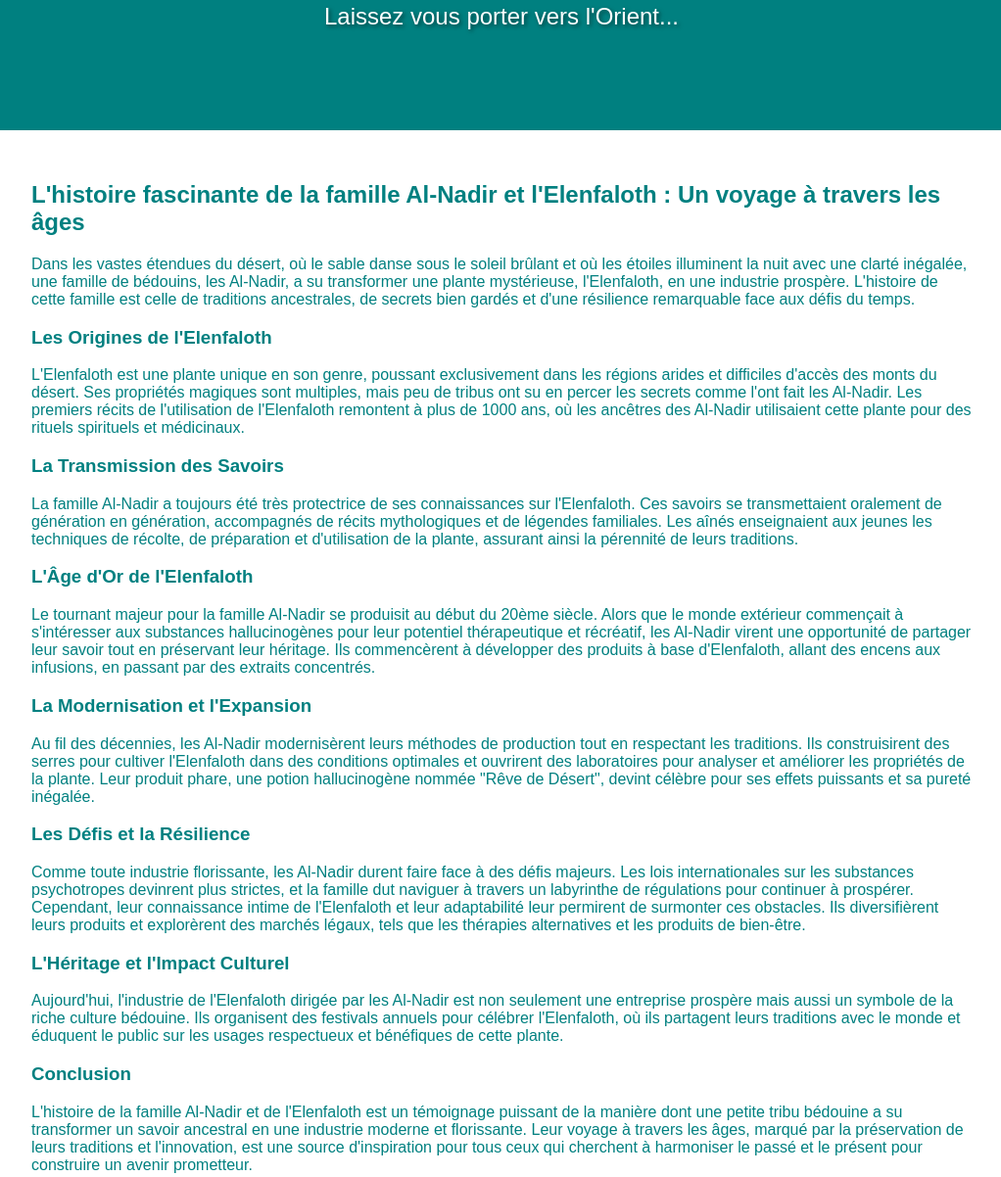
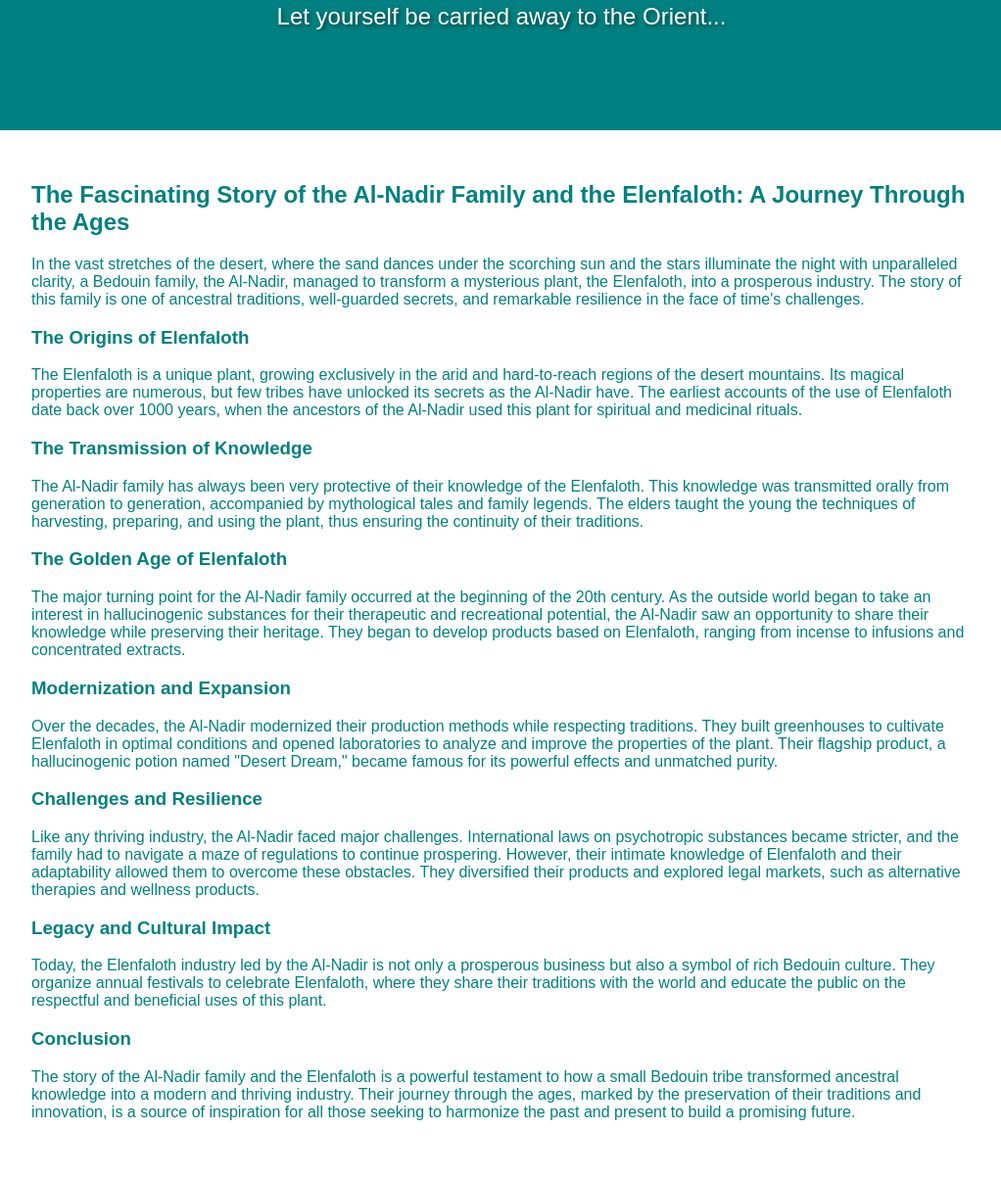
Before and after one commit to H4ss/Google-SEO-Tek5, a Gatsby site: page /about in a window 1280 px wide. Shown: the part 219-1421 px from the top of the page at 98% size, without its empty margins (128-1150 px from the left). Built offline with nearby package versions, Linux system fonts and the light colour scheme; Gatsby itself is replaced by a stand-in of ours.

Commit message:
patch: translate french contents in english

```diff
--- a/src/components/latest-news.js
+++ b/src/components/latest-news.js
@@ -25,8 +25,9 @@ const LatestNews = () => {
 
   return (
     <div className="latest-news" style={{ textAlign: 'center' }}>
-            <h2 style={{ color: 'teal', textAlign: 'center', fontSize: '2em', marginBottom: '0.5em' }}>Articles récents</h2> {/* Reduce the bottom margin */}
-            <p style={{ color: 'teal', textAlign: 'center' }}>Ne manquer pas les dernières nouvelles sur notre blog !</p> {/* Add a paragraph */}               <div className="news-grid">
+      <h2 style={{ color: 'teal', textAlign: 'center', fontSize: '2em', marginBottom: '0.5em' }}>Recent articles</h2> {/* Reduce the bottom margin */}
+      <p style={{ color: 'teal', textAlign: 'center' }}>Don't miss the latest news on our blog!</p> {/* Add a paragraph */}
+      <div className="news-grid">
         {data.allMarkdownRemark.edges.map(({ node }) => (
           <article key={node.id} className="news-card">
             <Link to={node.fields.slug} className="news-link">
--- a/src/pages/about.js
+++ b/src/pages/about.js
@@ -15,53 +15,52 @@ const AboutPage = () => (
       minHeight: 'calc(50vh - 80px)', // Subtract the height of the navbar
       padding: '1rem'
     }}>
-      <h1 style={{ textShadow: '2px 2px 4px rgba(0, 0, 0, 0.5)', fontSize: '3em' }}>À propos de Elenfaloth Fantasy</h1>
+      <h1 style={{ textShadow: '2px 2px 4px rgba(0, 0, 0, 0.5)', fontSize: '3em' }}>About Elenfaloth Fantasy</h1>
       <p style={{ textShadow: '2px 2px 4px rgba(0, 0, 0, 0.5)', fontSize: '1.5em' }}>
-        Laissez vous porter vers l'Orient...
+        Let yourself be carried away to the Orient...
       </p>
     </div>
     <div style={{ margin: '0 auto', maxWidth: 960, padding: '2rem' }}>
       <section>
-        <h2>L'histoire fascinante de la famille Al-Nadir et l'Elenfaloth : Un voyage à travers les âges</h2>
-        <p>Dans les vastes étendues du désert, où le sable danse sous le soleil brûlant et où les étoiles illuminent la nuit avec une clarté inégalée, une famille de bédouins, les Al-Nadir, a su transformer une plante mystérieuse, l'Elenfaloth, en une industrie prospère. L'histoire de cette famille est celle de traditions ancestrales, de secrets bien gardés et d'une résilience remarquable face aux défis du temps.</p>
+        <h2>The Fascinating Story of the Al-Nadir Family and the Elenfaloth: A Journey Through the Ages</h2>
+        <p>In the vast stretches of the desert, where the sand dances under the scorching sun and the stars illuminate the night with unparalleled clarity, a Bedouin family, the Al-Nadir, managed to transform a mysterious plant, the Elenfaloth, into a prosperous industry. The story of this family is one of ancestral traditions, well-guarded secrets, and remarkable resilience in the face of time's challenges.</p>
       </section>
 
       <section>
-        <h3>Les Origines de l'Elenfaloth</h3>
-        <p>L'Elenfaloth est une plante unique en son genre, poussant exclusivement dans les régions arides et difficiles d'accès des monts du désert. Ses propriétés magiques sont multiples, mais peu de tribus ont su en percer les secrets comme l'ont fait les Al-Nadir. Les premiers récits de l'utilisation de l'Elenfaloth remontent à plus de 1000 ans, où les ancêtres des Al-Nadir utilisaient cette plante pour des rituels spirituels et médicinaux.</p>
+        <h3>The Origins of Elenfaloth</h3>
+        <p>The Elenfaloth is a unique plant, growing exclusively in the arid and hard-to-reach regions of the desert mountains. Its magical properties are numerous, but few tribes have unlocked its secrets as the Al-Nadir have. The earliest accounts of the use of Elenfaloth date back over 1000 years, when the ancestors of the Al-Nadir used this plant for spiritual and medicinal rituals.</p>
       </section>
 
       <section>
-        <h3>La Transmission des Savoirs</h3>
-        <p>La famille Al-Nadir a toujours été très protectrice de ses connaissances sur l'Elenfaloth. Ces savoirs se transmettaient oralement de génération en génération, accompagnés de récits mythologiques et de légendes familiales. Les aînés enseignaient aux jeunes les techniques de récolte, de préparation et d'utilisation de la plante, assurant ainsi la pérennité de leurs traditions.</p>
+        <h3>The Transmission of Knowledge</h3>
+        <p>The Al-Nadir family has always been very protective of their knowledge of the Elenfaloth. This knowledge was transmitted orally from generation to generation, accompanied by mythological tales and family legends. The elders taught the young the techniques of harvesting, preparing, and using the plant, thus ensuring the continuity of their traditions.</p>
       </section>
 
       <section>
-        <h3>L'Âge d'Or de l'Elenfaloth</h3>
-        <p>Le tournant majeur pour la famille Al-Nadir se produisit au début du 20ème siècle. Alors que le monde extérieur commençait à s'intéresser aux substances hallucinogènes pour leur potentiel thérapeutique et récréatif, les Al-Nadir virent une opportunité de partager leur savoir tout en préservant leur héritage. Ils commencèrent à développer des produits à base d'Elenfaloth, allant des encens aux infusions, en passant par des extraits concentrés.</p>
+        <h3>The Golden Age of Elenfaloth</h3>
+        <p>The major turning point for the Al-Nadir family occurred at the beginning of the 20th century. As the outside world began to take an interest in hallucinogenic substances for their therapeutic and recreational potential, the Al-Nadir saw an opportunity to share their knowledge while preserving their heritage. They began to develop products based on Elenfaloth, ranging from incense to infusions and concentrated extracts.</p>
       </section>
 
       <section>
-        <h3>La Modernisation et l'Expansion</h3>
-        <p>Au fil des décennies, les Al-Nadir modernisèrent leurs méthodes de production tout en respectant les traditions. Ils construisirent des serres pour cultiver l'Elenfaloth dans des conditions optimales et ouvrirent des laboratoires pour analyser et améliorer les propriétés de la plante. Leur produit phare, une potion hallucinogène nommée "Rêve de Désert", devint célèbre pour ses effets puissants et sa pureté inégalée.</p>
+        <h3>Modernization and Expansion</h3>
+        <p>Over the decades, the Al-Nadir modernized their production methods while respecting traditions. They built greenhouses to cultivate Elenfaloth in optimal conditions and opened laboratories to analyze and improve the properties of the plant. Their flagship product, a hallucinogenic potion named "Desert Dream," became famous for its powerful effects and unmatched purity.</p>
       </section>
 
       <section>
-        <h3>Les Défis et la Résilience</h3>
-        <p>Comme toute industrie florissante, les Al-Nadir durent faire face à des défis majeurs. Les lois internationales sur les substances psychotropes devinrent plus strictes, et la famille dut naviguer à travers un labyrinthe de régulations pour continuer à prospérer. Cependant, leur connaissance intime de l'Elenfaloth et leur adaptabilité leur permirent de surmonter ces obstacles. Ils diversifièrent leurs produits et explorèrent des marchés légaux, tels que les thérapies alternatives et les produits de bien-être.</p>
+        <h3>Challenges and Resilience</h3>
+        <p>Like any thriving industry, the Al-Nadir faced major challenges. International laws on psychotropic substances became stricter, and the family had to navigate a maze of regulations to continue prospering. However, their intimate knowledge of Elenfaloth and their adaptability allowed them to overcome these obstacles. They diversified their products and explored legal markets, such as alternative therapies and wellness products.</p>
       </section>
 
       <section>
-        <h3>L'Héritage et l'Impact Culturel</h3>
-        <p>Aujourd'hui, l'industrie de l'Elenfaloth dirigée par les Al-Nadir est non seulement une entreprise prospère mais aussi un symbole de la riche culture bédouine. Ils organisent des festivals annuels pour célébrer l'Elenfaloth, où ils partagent leurs traditions avec le monde et éduquent le public sur les usages respectueux et bénéfiques de cette plante.</p>
+        <h3>Legacy and Cultural Impact</h3>
+        <p>Today, the Elenfaloth industry led by the Al-Nadir is not only a prosperous business but also a symbol of rich Bedouin culture. They organize annual festivals to celebrate Elenfaloth, where they share their traditions with the world and educate the public on the respectful and beneficial uses of this plant.</p>
       </section>
 
       <section>
         <h3>Conclusion</h3>
-        <p>L'histoire de la famille Al-Nadir et de l'Elenfaloth est un témoignage puissant de la manière dont une petite tribu bédouine a su transformer un savoir ancestral en une industrie moderne et florissante. Leur voyage à travers les âges, marqué par la préservation de leurs traditions et l'innovation, est une source d'inspiration pour tous ceux qui cherchent à harmoniser le passé et le présent pour construire un avenir prometteur.</p>
+        <p>The story of the Al-Nadir family and the Elenfaloth is a powerful testament to how a small Bedouin tribe transformed ancestral knowledge into a modern and thriving industry. Their journey through the ages, marked by the preservation of their traditions and innovation, is a source of inspiration for all those seeking to harmonize the past and present to build a promising future.</p>
       </section>
     </div>
-
   </Layout>
 )
 
--- a/src/pages/index.js
+++ b/src/pages/index.js
@@ -21,7 +21,7 @@ export default function Home() {
         padding: '1rem'
       }}>
         <h1 style={{ textShadow: '2px 2px 4px rgba(0, 0, 0, 0.5)', fontSize: '3em' }}>Welcome to Elenfaloth Fantasy</h1>
-        <p style={{ textShadow: '2px 2px 4px rgba(0, 0, 0, 0.5)', fontSize: '1.5em' }}>Découvrez l'histoire de la famille Al-Nadir et de l'elenfaloth.</p>
+        <p style={{ textShadow: '2px 2px 4px rgba(0, 0, 0, 0.5)', fontSize: '1.5em' }}>Discover the history of the Al-Nadir family and the Elenfaloth.</p>
       </div>
       <LatestNews />
       <SmallAbout />
--- a/src/pages/products.js
+++ b/src/pages/products.js
@@ -35,13 +35,13 @@ const ProductsPage = () => (
       minHeight: 'calc(70vh - 80px)', // Subtract the height of the navbar
       padding: '1rem'
     }}>
-      <h1 style={{ textShadow: '2px 2px 4px rgba(0, 0, 0, 0.5)', fontSize: '3em' }}>Découvrez nos produits</h1>
+      <h1 style={{ textShadow: '2px 2px 4px rgba(0, 0, 0, 0.5)', fontSize: '3em' }}>Discover our products</h1>
       <p style={{ textShadow: '2px 2px 4px rgba(0, 0, 0, 0.5)', fontSize: '1.5em' }}>
-        Découvrez ce que vous aimez dans les mystères de l'Elenfaloth !
+        Discover what you love about the mysteries of Elenfaloth!
       </p>
       <div style={{ display: 'flex', justifyContent: 'center' }}>
         <p style={{ fontSize: '1.2em', maxWidth: '60%', textAlign: 'center' }}>
-          Explorez notre gamme diversifiée de produits dérivés de l'Elenfaloth, chacun offrant une alchimie unique de tradition et d'innovation. Des potions hallucinogènes aux extraits concentrés pour la méditation, il y a un produit Elenfaloth parfait pour chaque personne et chaque besoin.
+          Explore our diverse range of Elenfaloth-derived products, each offering a unique alchemy of tradition and innovation. From hallucinogenic potions to concentrated meditation extracts, there's an Elenfaloth product perfect for every person and every need.
         </p>
       </div>
     </div>
```
Also changed, not shown: src/components/small-about.js (+7 -5 lines). Lines whose indentation alone changed are shown as unchanged.
